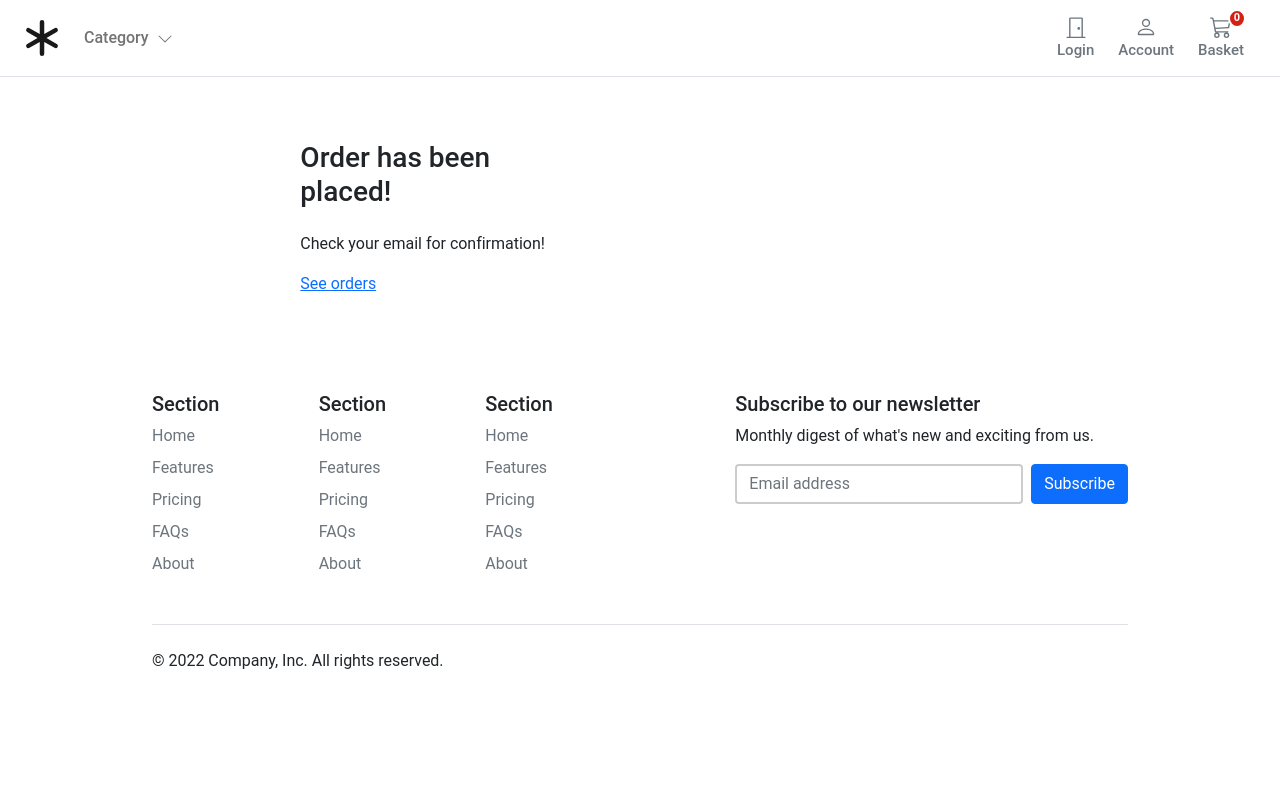
After one commit to Shuvam77/ecommerce_v1, a Django app: template templates/payment/orderplaced.html in a window 1280 px wide. The commit adds this page. Shown: the top 785 px of the page. Run offline with Django 4.2, Linux system fonts and the light colour scheme; the template is opened without the code that fills it, so the values that code supplies are empty.

Commit message:
connect order model with payment stripe

```diff
--- a/orders/views.py
+++ b/orders/views.py
@@ -23,3 +23,7 @@ def add(request):
                 OderItem.objects.create(order_id=order_id, product=item['product'], price=item['price'], quantity=item['qty'])
         response = JsonResponse({'success': 'Order Saved!'})
         return response
+
+
+def payment_confirmation(data):
+    Order.objects.filter(order_key=data).update(billing_status=True)
--- a/payment/urls.py
+++ b/payment/urls.py
@@ -5,7 +5,7 @@ app_name = 'payment'
 
 urlpatterns = [
     path('', views.BasketView, name='basket'),
-    # path('orderplaced/', views.order_placed, name='order_placed'),
+    path('orderplaced/', views.order_placed, name='order_placed'),
     # path('error/', views.Error.as_views(), name='error'),
-    # path('webhook/', views.stripe_webhook),
+    path('webhook/', views.stripe_webhook),
 ]
--- a/static/payment/index.js
+++ b/static/payment/index.js
@@ -66,7 +66,7 @@ form.addEventListener('submit', function(ev){
                 } else {
                     if (result.paymentIntent.status === 'succeeded'){
                         console.log('payment processed');
-                        window.location.replace("http://127.0.0.1:8000/payment/orderedplaced/");
+                        window.location.replace("http://127.0.0.1:8000/payment/orderplaced/");
                     }
                 }
             });
--- /dev/null
+++ b/templates/payment/orderplaced.html
@@ -0,0 +1,44 @@
+{% extends '../store/base.html' %}
+{% load i18n static %}
+{% load static %}
+{% load humanize %}
+{% block title %}Order Placed{% endblock %}
+
+
+{% block content %}
+
+<style>
+    .form-control {
+        border: 2px solid #ccc;
+    }
+
+    .account-form input:focus {
+        border-color: #1497ff;
+        box-shadow: inset 0 0px 0px rgba(0, 0, 0, 0.075), 0 0 0px rgba(255, 0, 0, 0.6) ;
+    }
+</style>
+
+<div class="container-fluid">
+    <div class="row no-gutter">
+        <div class="col-md-12">
+            <div class="login d-flex align-items-center py-5">
+                <div class="container">
+                    <div class="row">
+                        <div class="col-12 col-lg-7 max-auto">
+                            <div id="orderplaced" class="col-12 col-lg-6 mx-auto">
+                                <h3 class="mb-4">Order has been placed!</h3>
+                                <p>Check your email for confirmation!</p>
+                                <a href="{% url 'account:dashboard' %}">See orders</a>
+                                </div>
+                            </div>
+                        </div>
+                    </div>
+                </div>
+            </div>
+        </div>
+    </div>
+</div>
+
+
+
+{% endblock %}
```
Also changed, not shown: basket/basket.py (+8 -0 lines), core/settings.py (+6 -2 lines), payment/views.py (+33 -1 lines), templates/payment/home.html (+4 -4 lines), db.sqlite3.
